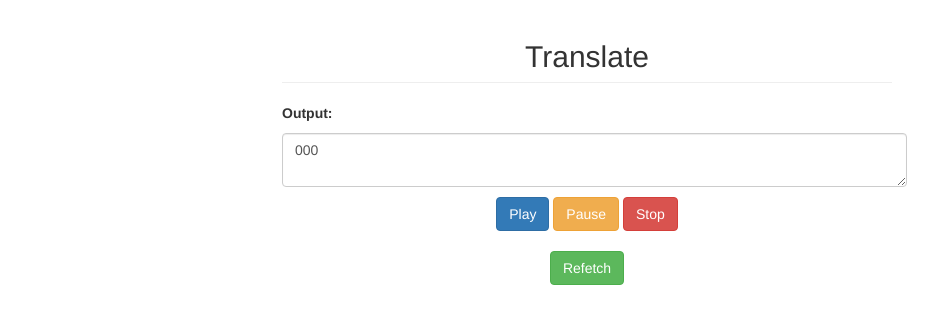
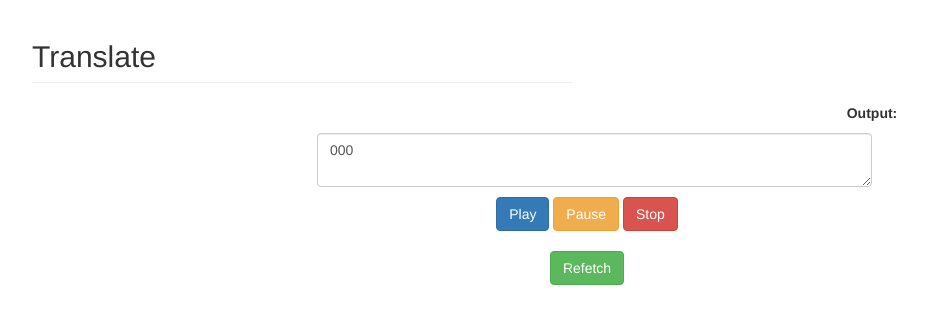
Before and after one commit to sarachan2012/flaskpididdy, a Flask app: template templates/play.html in a window 1280 px wide; the page is wider, and only the part inside the window is pictured. Shown: the top 324 px of that part, without its empty margins (53-991 px from the left). Run offline with Flask 2, Linux system fonts and the light colour scheme; the template is opened without the code that fills it: most values are stand-ins (such as "Sample title", 1, 10 or a date in 2020); some libraries are stand-ins or nearby versions.

Commit message:
add design to template

```diff
--- a/templates/play.html
+++ b/templates/play.html
@@ -8,7 +8,8 @@
     <script type="https://maxcdn.bootstrapcdn.com/bootstrap/3.3.5/js/bootstrap.min.js"></script>
 </head>
 <body>
-    <div class="col-md-6 col-md-offset-3" style="text-align:center">
+    <div class="container" style="text-align:center;">
+        <div class="col-md-6" style="text-align:left;">
             <h2 class="page-header">Translate</h2>
         </div>
         <div class="col-md-6 col-md-offset-3" style="width:100%;">
@@ -80,6 +81,7 @@
           return decodeURIComponent((new RegExp('[?|&]' + name + '=' + '([^&;]+?)(&|#|;|$)').exec(location.search)||[,""])[1].replace(/\+/g, '%20'))||null
         }
         </script>
+    </div>
 </body>
 
 
--- a/templates/upload_file.html
+++ b/templates/upload_file.html
@@ -8,7 +8,8 @@
     <script type="https://maxcdn.bootstrapcdn.com/bootstrap/3.3.5/js/bootstrap.min.js"></script>
 </head>
 <body style="padding-top: 50px;">
-    <div class="col-md-6 col-md-offset-3" style="text-align: center;">
+    <div class="container" style="text-align:center;">
+        <div class="col-md-6" style="text-align: center;">
             <form action="{{ landing_page }}" method="post" enctype="multipart/form-data" id="upload_file_form">
                 <p style="text-align:center;"><input type="file" name="file" id="file" class="form-control" /></p>
                 <p><input type="submit" value="Get Translation" class="btn btn-primary btn-block" /></p>
@@ -21,5 +22,6 @@
             //    };
             //});
         </script>
+    </div>
 </body>
 </html>
```
Lines whose indentation alone changed are shown as unchanged.
